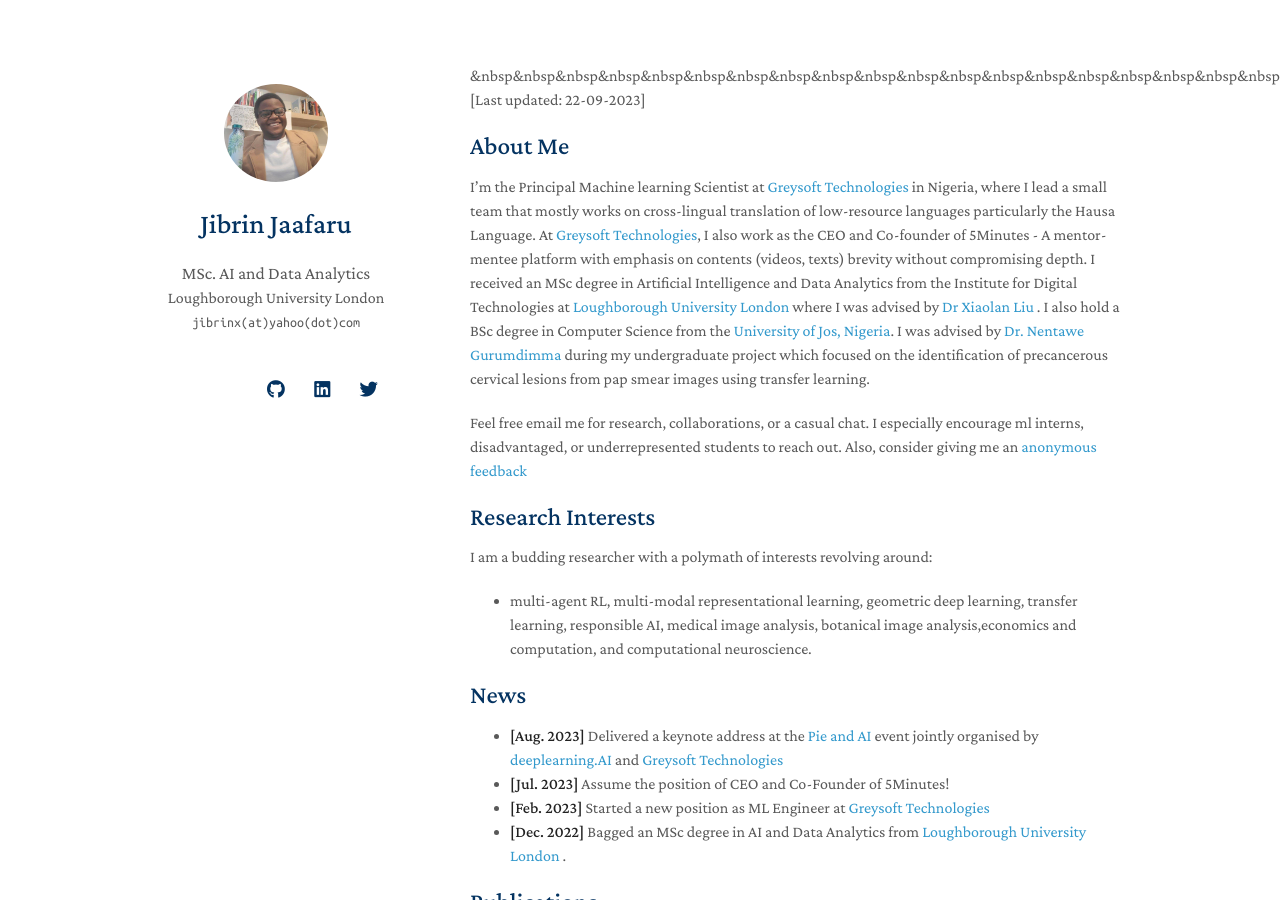
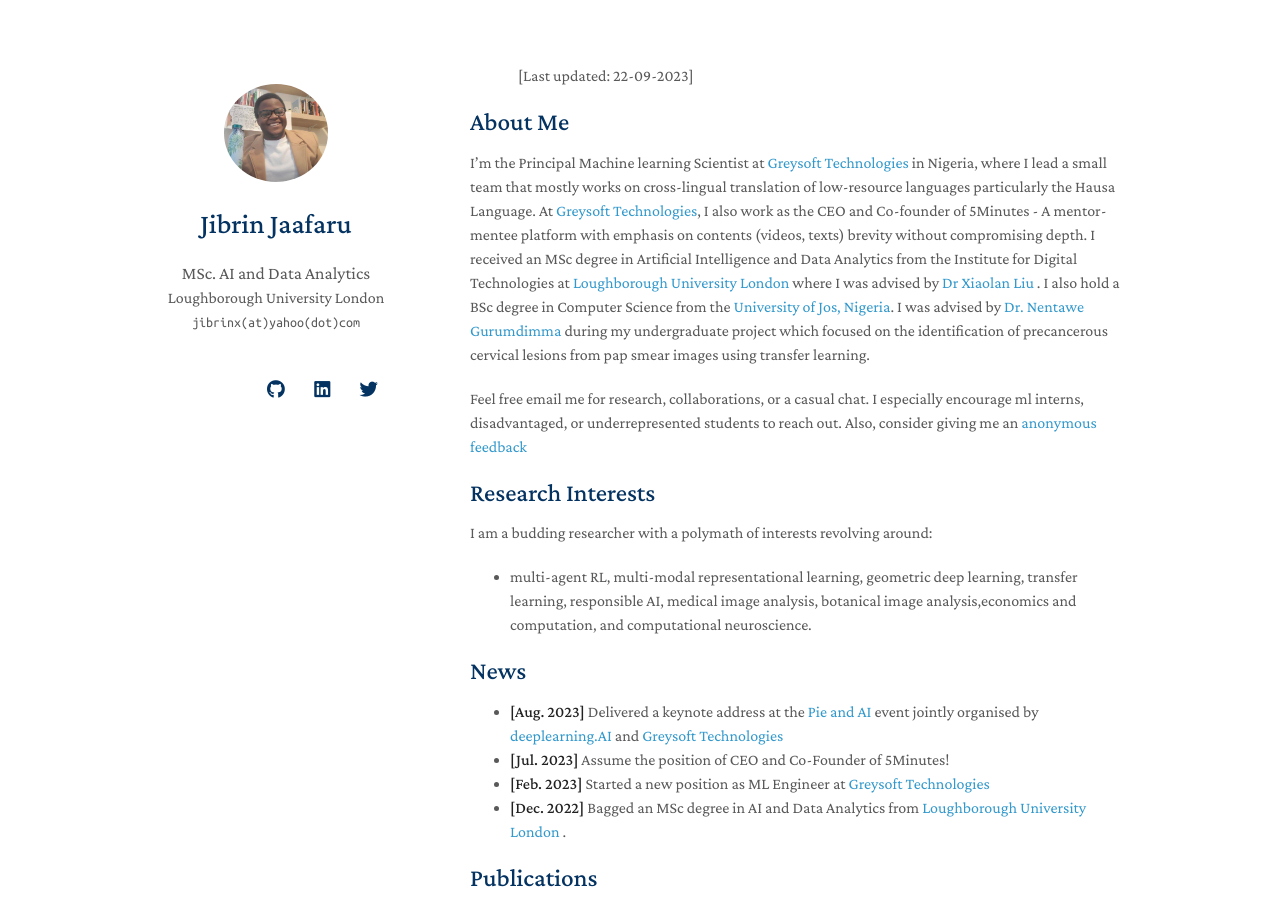
Before and after one commit to jibrinx/jibrinx.github.io, a Jekyll site: the page built from index.md, in a window 1280 px wide and 900 px high. Built offline with Jekyll 4.4.1, drawn with Linux system fonts in a browser that asks for light colours; nearby versions of some CDN libraries; a style sheet for code colours, icons or effects is not loaded.

Commit message:
Update index.md

```diff
--- a/index.md
+++ b/index.md
@@ -1,7 +1,7 @@
 ---
 layout: homepage
 ---
-&nbsp&nbsp&nbsp&nbsp&nbsp&nbsp&nbsp&nbsp&nbsp&nbsp&nbsp&nbsp&nbsp&nbsp&nbsp&nbsp&nbsp&nbsp&nbsp&nbsp [Last updated: 22-09-2023]
+&nbsp;&nbsp;&nbsp;&nbsp;&nbsp;&nbsp;&nbsp;&nbsp;&nbsp;&nbsp;&nbsp;&nbsp;&nbsp;&nbsp;&nbsp; [Last updated: 22-09-2023]
 ## About Me
 
 
```
